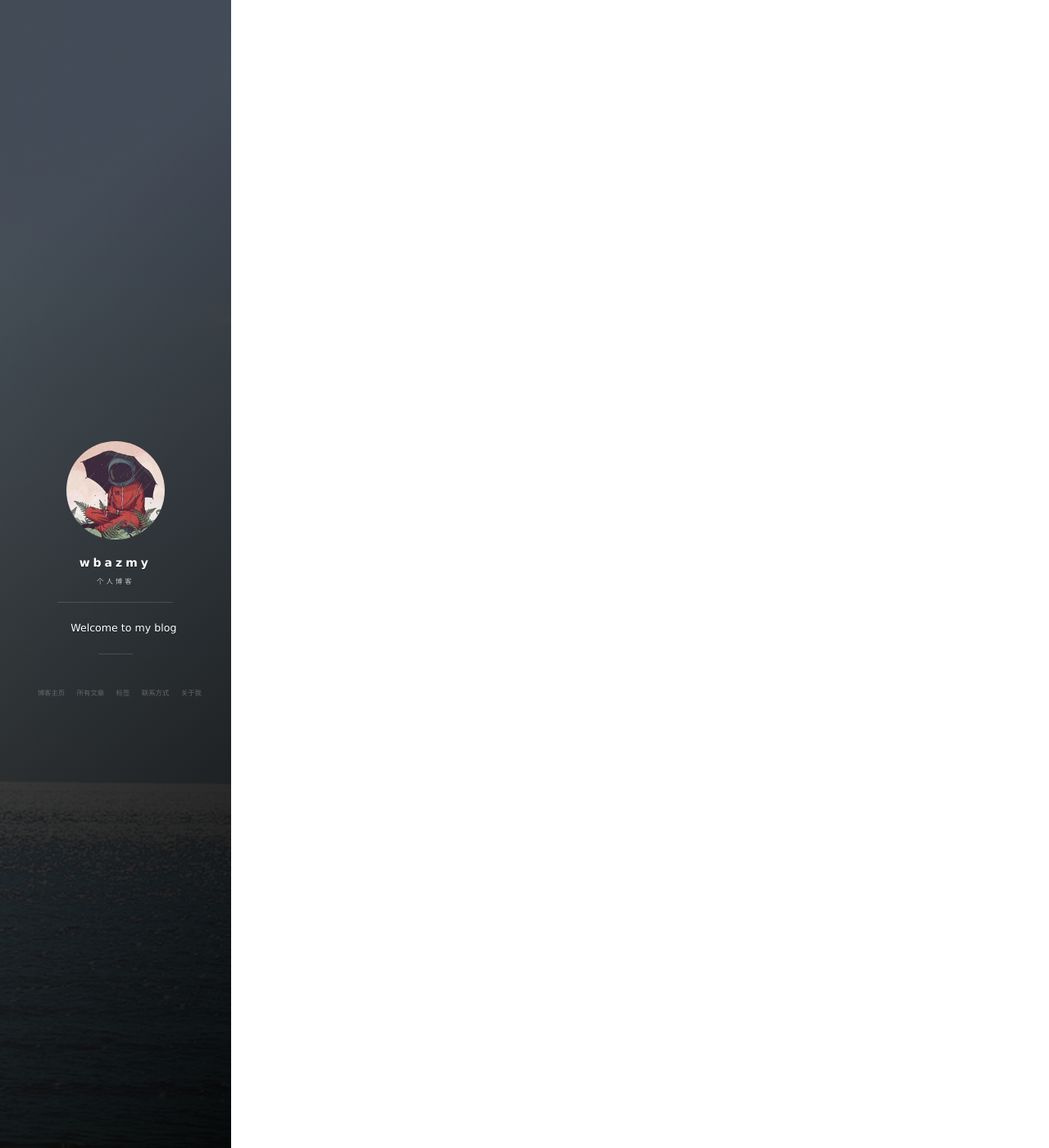
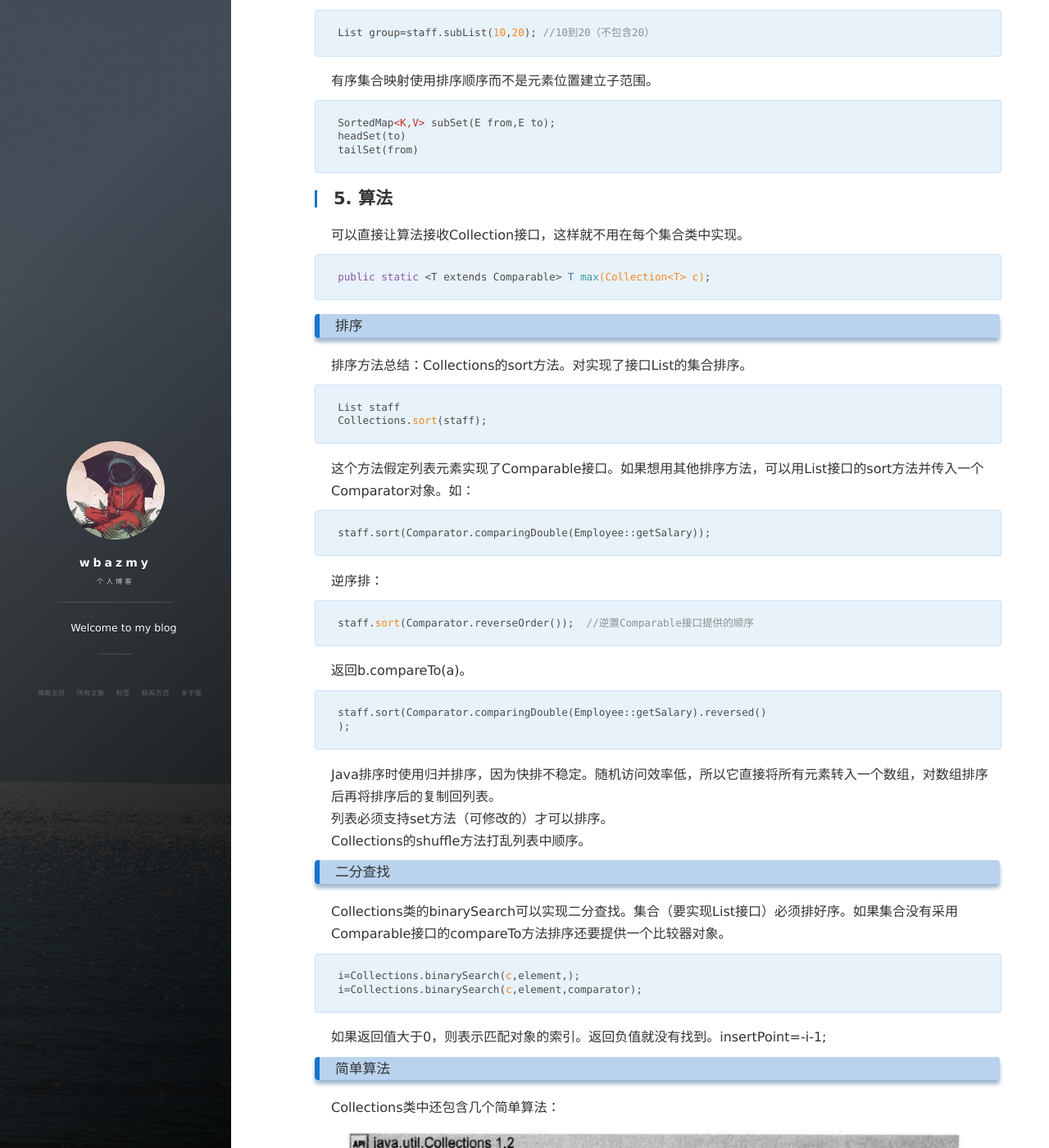
Before and after one commit to wbazmy/wbazmy.github.io, a Jekyll site: the page built from _posts/2021-10-16-集合.md, in a window 1280 px wide and 1400 px high, scrolled down 14883 px. Shown: the whole window at 82% size. Built offline with Jekyll 4.4.1, drawn with Linux system fonts in a browser that asks for light colours; nearby versions of some CDN libraries; comment, search, counter and statistics services are not loaded; some of the changed text lies outside the part shown.

Commit message:
Update 2021-10-16-集合.md

````diff
--- a/_posts/2021-10-16-集合.md
+++ b/_posts/2021-10-16-集合.md
@@ -371,3 +371,87 @@ EnumMap<Weekday,student> e1=new EnumMap<>(Weekday.class);
 类IdentityHashMap键的散列值不是用hashCode 函数计算的，而是用System.identityHashCode方法计算的。这是Object.hashCode方法根据对象的内存地址来计算散列码时所使用的方式。而且，在对两个对象进行比较时，IdentityHashMap类使用==，而不使用equals。
 也就是说，不同的键对象，即使内容相同，也被视为是不同的对象。在实现对象遍历算法（如对象串行化）时，这个类非常有用， 可以用来跟踪每个对象的遍历状况。
 ## 4. 视图与包装器
+keySet方法返回一个实现Set接口的类的对象，这个类的方法对原映射操作，这种集合叫视图。
+如Arrays类的静态方法asList返回一个包装了普通java数组的List包装器。
+
+```java
+List<String> l1=Arrays.asList(new String[5]);
+```
+
+返回的对象不是ArrayList，是一个视图对象，有get和set方法，不能改变（add，remove）。
+可以为集合建立子范围视图。
+
+```java
+List group=staff.subList(10,20); //10到20（不包含20）
+```
+
+有序集合映射使用排序顺序而不是元素位置建立子范围。
+
+```java
+SortedMap<K,V> subSet(E from,E to);
+headSet(to)
+tailSet(from)
+```
+
+## 5. 算法
+可以直接让算法接收Collection接口，这样就不用在每个集合类中实现。
+
+```java
+public static <T extends Comparable> T max(Collection<T> c);
+```
+
+### 排序
+排序方法总结：Collections的sort方法。对实现了接口List的集合排序。
+
+```java
+List staff
+Collections.sort(staff);
+```
+
+这个方法假定列表元素实现了Comparable接口。如果想用其他排序方法，可以用List接口的sort方法并传入一个Comparator对象。如：
+
+```java
+staff.sort(Comparator.comparingDouble(Employee::getSalary));
+```
+
+逆序排：
+
+```java
+staff.sort(Comparator.reverseOrder());  //逆置Comparable接口提供的顺序
+```
+
+返回b.compareTo(a)。
+
+```java
+staff.sort(Comparator.comparingDouble(Employee::getSalary).reversed()
+);
+```
+
+Java排序时使用归并排序，因为快排不稳定。随机访问效率低，所以它直接将所有元素转入一个数组，对数组排序后再将排序后的复制回列表。
+列表必须支持set方法（可修改的）才可以排序。
+Collections的shuffle方法打乱列表中顺序。
+### 二分查找
+Collections类的binarySearch可以实现二分查找。集合（要实现List接口）必须排好序。如果集合没有采用Comparable接口的compareTo方法排序还要提供一个比较器对象。
+
+```java
+i=Collections.binarySearch(c,element,);
+i=Collections.binarySearch(c,element,comparator);
+```
+
+如果返回值大于0，则表示匹配对象的索引。返回负值就没有找到。insertPoint=-i-1;
+### 简单算法
+Collections类中还包含几个简单算法：
+
+![](/images/JavaSE/16.png)
+
+数组转换为集合：Arrays.asList包装器可以。
+集合转换为数组：
+
+```java
+String[] s1=staff.toArray(new String[staff.size()]);
+```
+
+## 6. 其他集合
+Hashtable类与HashMap类作用一样。
+Stack类，有push与pop方法，peek。
+vector类与ArrayList作用相似。
````
